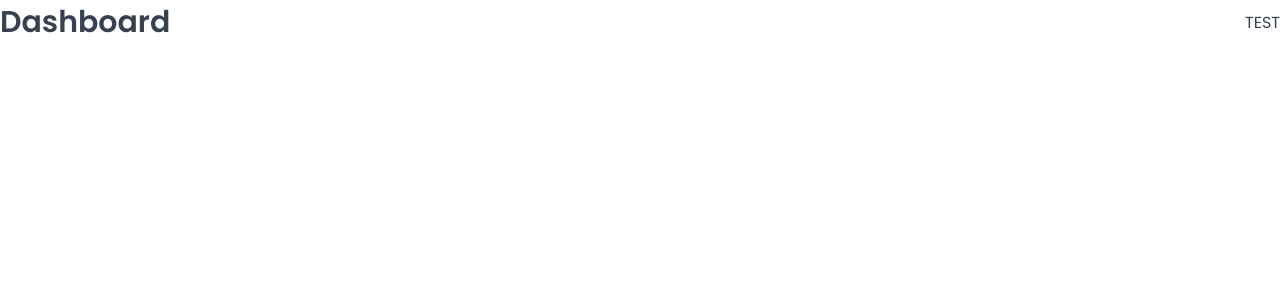
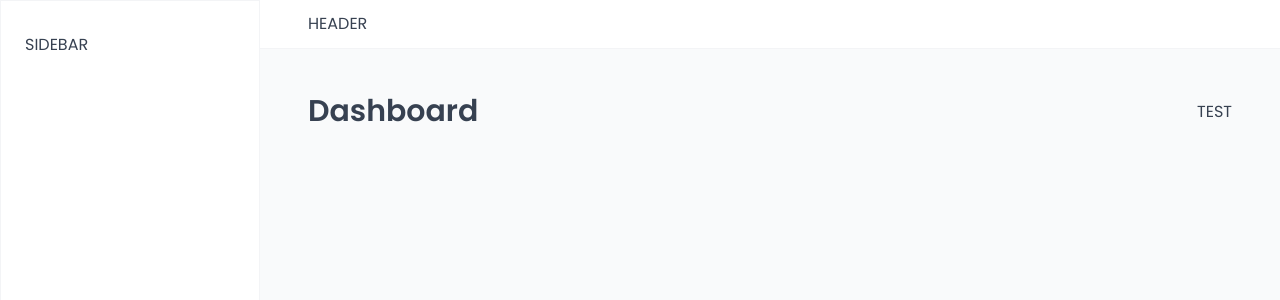
Before and after one commit to pjevic/the-wild-oasis, a React (Vite) app: page /dashboard in a window 1280 px wide. Shown: the top 300 px of the page. Built offline with nearby package versions, Linux system fonts and the light colour scheme; a web font is replaced by a local one.

Commit message:
Building the App Layout

```diff
--- a/src/App.jsx
+++ b/src/App.jsx
@@ -4,6 +4,7 @@ import { BrowserRouter, Routes, Route, Navigate } from "react-router-dom";
 
 import GlobalStyles from "./styles/GlobalStyles";
 
+import AppLayout from "./ui/AppLayout";
 import Dashboard from "./pages/Dashboard";
 import Bookings from "./pages/Bookings";
 import Cabins from "./pages/Cabins";
@@ -20,6 +21,7 @@ function App() {
       <GlobalStyles />
       <BrowserRouter>
         <Routes>
+          <Route element={<AppLayout />}>
             <Route index element={<Navigate replace to="dashboard" />} />
             <Route path="dashboard" element={<Dashboard />} />
             <Route path="bookings" element={<Bookings />} />
@@ -27,6 +29,8 @@ function App() {
             <Route path="users" element={<Users />} />
             <Route path="settings" element={<Settings />} />
             <Route path="account" element={<Account />} />
+          </Route>
+
           <Route path="login" element={<Login />} />
           <Route path="*" element={<PageNotFound />} />
         </Routes>
--- /dev/null
+++ b/src/ui/AppLayout.jsx
@@ -0,0 +1,34 @@
+/** @format */
+
+import { Outlet } from "react-router-dom";
+
+import Sidebar from "./Sidebar";
+import Header from "./Header";
+import styled from "styled-components";
+
+const StyledAppLayout = styled.div`
+  display: grid;
+  grid-template-columns: 26rem 1fr;
+  grid-template-rows: auto 1fr;
+  height: 100dvh;
+`;
+
+const Main = styled.main`
+  background-color: var(--color-gray-50);
+  padding: 4rem 4.8rem 6.4rem;
+`;
+
+/** @format */
+function AppLayout() {
+  return (
+    <StyledAppLayout>
+      <Header />
+      <Sidebar />
+      <Main>
+        <Outlet />
+      </Main>
+    </StyledAppLayout>
+  );
+}
+
+export default AppLayout;
--- /dev/null
+++ b/src/ui/Header.jsx
@@ -0,0 +1,15 @@
+/** @format */
+
+import styled from "styled-components";
+
+const StyledHeader = styled.header`
+  background-color: var(--color-gray-0);
+  padding: 1.2rem 4.8rem;
+  border-bottom: 1px solid var(--color-gray-100);
+`;
+
+function Header() {
+  return <StyledHeader>HEADER</StyledHeader>;
+}
+
+export default Header;
--- /dev/null
+++ b/src/ui/Sidebar.jsx
@@ -0,0 +1,17 @@
+/** @format */
+
+import styled from "styled-components";
+
+const StyledSidebar = styled.aside`
+  background-color: var(--color-gray-0);
+  padding: 3.2rem 2.4rem;
+  border: 1px solid var(--color-gray-100);
+
+  grid-row: 1 / -1;
+`;
+
+function Sidebar() {
+  return <StyledSidebar>SIDEBAR</StyledSidebar>;
+}
+
+export default Sidebar;
```
Also changed, not shown: 1 other file (tests, documents, lock files or other folders). Lines whose indentation alone changed are shown as unchanged.
